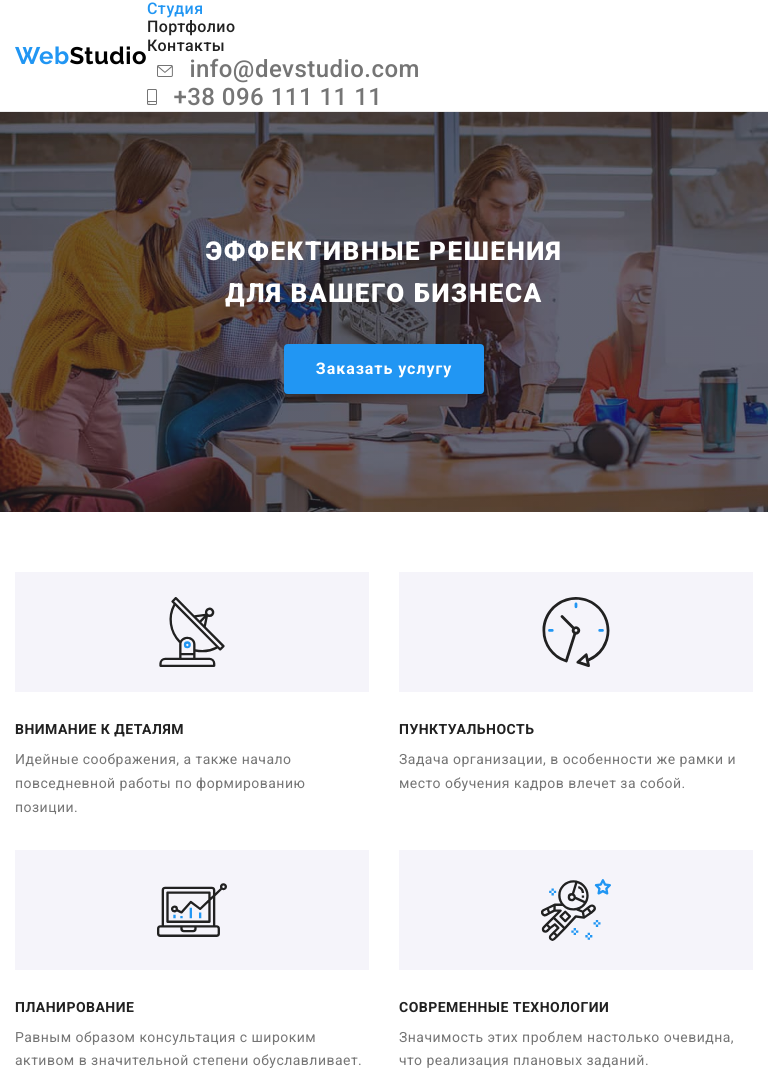
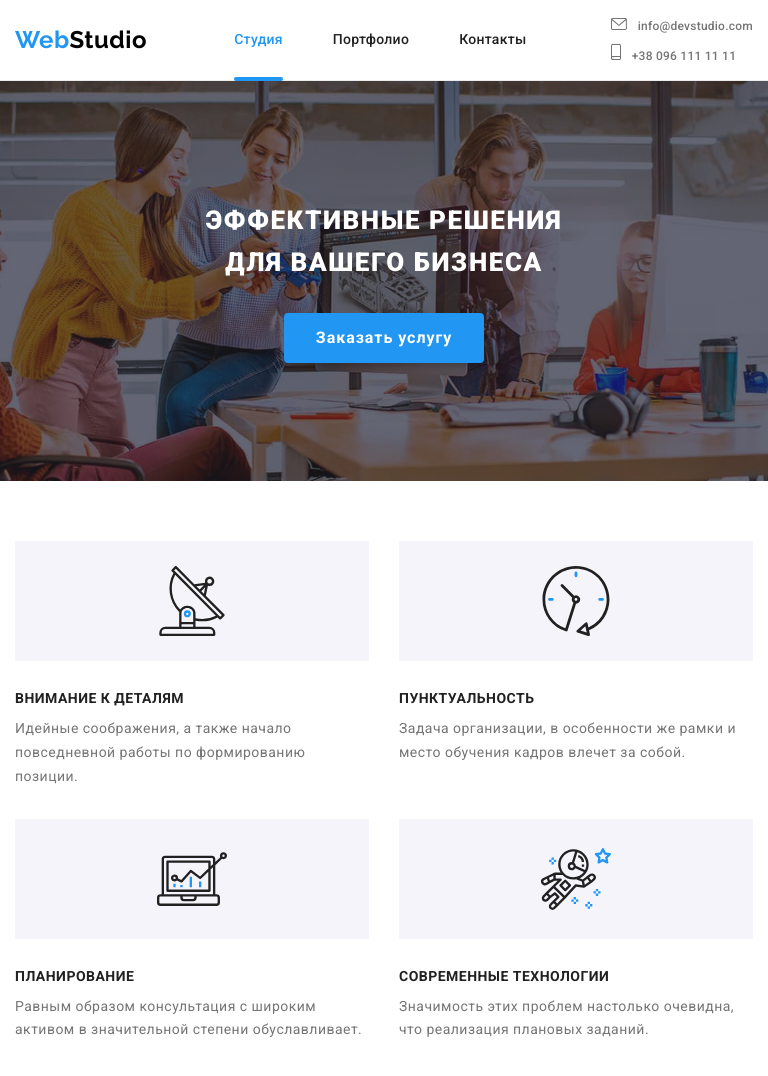
Before and after one commit to OlhaTsyhanenko/goit-markup-hw-08, a plain HTML site: page index.html in a window 768 px wide. Shown: the top 1076 px of the page. Drawn offline with nearby package versions, Linux system fonts and the light colour scheme.

Commit message:
добавление меню в tablet

```diff
--- a/sass/components/_coordinates-nav.scss
+++ b/sass/components/_coordinates-nav.scss
@@ -1,7 +1,10 @@
-// .coordinates-nav {
-//   display: flex;
-//   margin-left: auto;
-// }
+.coordinates-nav {
+  @media screen and (min-width: 768px) and (max-width: 1199px) {
+    margin-left: 84px;
+  }
+  //   display: flex;
+  //   margin-left: auto;
+}
 
 // .coordinates-nav__item + .coordinates-nav__item {
 //   margin-left: 50px;
@@ -14,6 +17,11 @@
     }
     &:last-child {
       margin-bottom: 64px;
+    }
+  }
+  @media screen and (min-width: 768px) and (max-width: 1199px) {
+    &:not(:last-child) {
+      margin-bottom: 10px;
     }
   }
 }
@@ -29,6 +37,11 @@
   line-height: 1.16666;
   letter-spacing: 0.02em;
   color: $text-color-primary;
+
+  @media screen and (min-width: 768px) and (max-width: 1199px) {
+    font-size: 12px;
+    line-height: 1.1666;
+  }
 
   &:hover,
   &:focus {
@@ -54,12 +67,16 @@
 
   @media screen and (min-width: 768px) {
     fill: currentColor;
+    margin-right: 8px;
+  }
+
+  @media screen and (min-width: 1200px) {
     margin-right: 10px;
   }
 }
 
 .item-envelope {
-  @media screen and (min-width: 768px) {
+  @media screen and (min-width: 1200px) {
     margin-left: 10px;
   }
 }
--- a/sass/components/_header-page.scss
+++ b/sass/components/_header-page.scss
@@ -4,14 +4,17 @@
 }
 
 .main-nav {
-  display: flex;
-  align-items: center;
+  @media screen and (min-width: 768px) and (max-width: 1199px) {
+    display: flex;
+    justify-content: space-between;
+    align-items: center;
+  }
 }
 
-.header-page__nav {
-  display: flex;
-  align-items: center;
-}
+// .header-page__nav {
+//   display: flex;
+//   align-items: center;
+// }
 
 .menu-container {
   background-color: $bg-white;
@@ -32,4 +35,9 @@
       padding: 48px 40px;
     }
   }
+
+  @media screen and (min-width: 768px) and (max-width: 1199px) {
+    display: flex;
+    align-items: center;
+  }
 }
--- a/sass/components/_logo.scss
+++ b/sass/components/_logo.scss
@@ -1,4 +1,5 @@
 .logo {
+  display: block;
   color: $accent-color;
   font-family: $font-logo;
   font-size: 24px;
--- a/sass/components/_site-nav.scss
+++ b/sass/components/_site-nav.scss
@@ -1,7 +1,10 @@
-// .site-nav {
-//   display: flex;
-//   margin-left: 93px;
-// }
+.site-nav {
+  @media screen and (min-width: 768px) {
+    display: flex;
+  }
+
+  // margin-left: 93px;
+}
 
 // .site-nav__item + .site-nav__item {
 //   margin-left: 50px;
@@ -17,38 +20,48 @@
       margin-bottom: 302px;
     }
   }
+  @media screen and (min-width: 768px) {
+    &:not(:last-child) {
+      margin-right: 50px;
+    }
+  }
 }
 
 .site-nav__link {
   // display: block;
   color: $text-color-title;
   font-weight: 500;
-  // font-size: 14px;
-  // line-height: 1.14;
-  // letter-spacing: 0.02em;
-  // padding-top: 32px;
-  // padding-bottom: 32px;
+  letter-spacing: 0.02em;
 
   @media screen and (max-width: 767px) {
     font-size: 40px;
     line-height: 1.175;
-    text-align: center;
+    // text-align: center;
+  }
+
+  @media screen and (min-width: 768px) {
+    display: flex;
+    font-size: 14px;
+    line-height: 1.14;
+    padding-top: 32px;
+    padding-bottom: 32px;
   }
 
   &--current {
     color: $accent-color;
     position: relative;
-
-    //   &::after {
-    //     position: absolute;
-    //     bottom: -1px;
-    //     display: block;
-    //     content: '';
-    //     width: 100%;
-    //     height: 4px;
-    //     background-color: currentColor;
-    //     border-radius: 2px;
-    //   }
+    @media screen and (min-width: 768px) {
+      &::after {
+        position: absolute;
+        bottom: -1px;
+        display: block;
+        content: '';
+        width: 100%;
+        height: 4px;
+        background-color: currentColor;
+        border-radius: 2px;
+      }
+    }
   }
 
   &:hover,
--- a/sass/components/_socials-nav.scss
+++ b/sass/components/_socials-nav.scss
@@ -12,7 +12,6 @@
   margin-right: 10px;
   padding-right: 10px;
   border-right: 1px solid rgba(33, 33, 33, 0.2);
-  //   transform: rotate(90deg);
 }
 
 .socials-nav__link {
```
Also changed, not shown: css/main.css, css/main.min.css, 2 other files.
